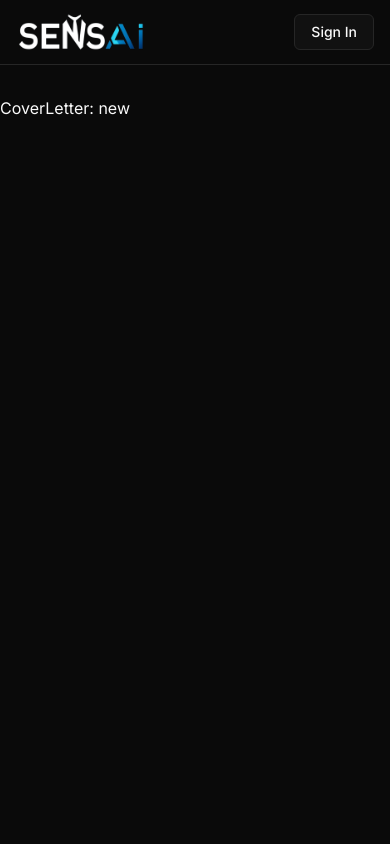
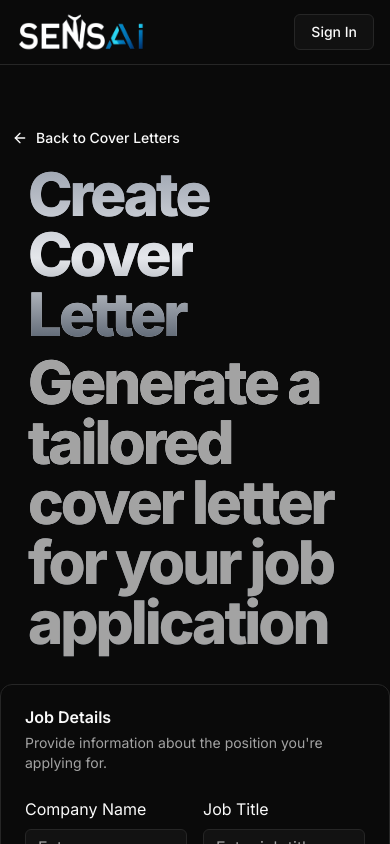
Before and after one commit to Dipin003/AI_SaaS, a Next.js app: page /ai-cover-letter/new in a window 390 px wide. Shown: the top 844 px of the page. Built offline with nearby package versions, Linux system fonts and the light colour scheme; no server answers.

Commit message:
add new cover letter page and list page with responsive UI

```diff
--- a/app/(main)/ai-cover-letter/[id]/page.jsx
+++ b/app/(main)/ai-cover-letter/[id]/page.jsx
@@ -1,11 +1,29 @@
-import React from 'react'
+import Link from "next/link";
+import { ArrowLeft } from "lucide-react";
+import { Button } from "@/components/ui/button";
+import { getCoverLetter } from "@/actions/cover-letter";
+import CoverLetterPreview from "../_components/cover-letter-preview";
 
-const CoverLetter = async ({ params }) => {
-    const id = await params.id;
+export default async function EditCoverLetterPage({ params }) {
+  const { id } = await params;
+  const coverLetter = await getCoverLetter(id);
 
-    return (
-        <div>CoverLetter: {id}</div>
-    )
+  return (
+    <div className="container mx-auto py-6">
+      <div className="flex flex-col space-y-2">
+        <Link href="/ai-cover-letter">
+          <Button variant="link" className="gap-2 pl-0">
+            <ArrowLeft className="h-4 w-4" />
+            Back to Cover Letters
+          </Button>
+        </Link>
+
+        <h1 className="text-6xl font-bold gradient-title mb-6">
+          {coverLetter?.jobTitle} at {coverLetter?.companyName}
+        </h1>
+      </div>
+
+      <CoverLetterPreview content={coverLetter?.content} />
+    </div>
+  );
 }
-
-export default CoverLetter
--- /dev/null
+++ b/app/(main)/ai-cover-letter/_components/cover-letter-list.jsx
@@ -0,0 +1,9 @@
+import React from 'react'
+
+const CoverLetterList = () => {
+  return (
+    <div>CoverLetterList</div>
+  )
+}
+
+export default CoverLetterList
--- /dev/null
+++ b/app/(main)/ai-cover-letter/_components/cover-letter-preview.jsx
@@ -0,0 +1,9 @@
+import React from 'react'
+
+const CoverLetterPreview = () => {
+  return (
+    <div>CoverLetterPreview</div>
+  )
+}
+
+export default CoverLetterPreview
--- /dev/null
+++ b/app/(main)/ai-cover-letter/new/page.jsx
@@ -0,0 +1,35 @@
+import { Button } from "@/components/ui/button"
+import { ArrowLeft } from "lucide-react"
+import Link from "next/link"
+import CoverLetterGenerator from "../_components/cover-letter-generator"
+
+
+const NewCoverLetterPage = () => {
+    return (
+        <div className="container mx-auto py-6">
+            <div className="flex flex-col space-y-2">
+                <Link href="/ai-cover-letter">
+                    <Button variant="link" className="gap-2 pl-0">
+                        <ArrowLeft className="size-4" />
+                        Back to Cover Letters
+                    </Button>
+                </Link>
+
+                <div className="pb-6 px-7">
+                    <div className="text-6xl font-bold gradient-title">
+                        <h1 className="text-6xl font-bold gradient-title">
+                            Create Cover Letter
+                        </h1>
+                        <p className="text-muted-foreground ">
+                            Generate a tailored cover letter for your job application
+                        </p>
+                    </div>
+                </div>
+            </div>
+
+            <CoverLetterGenerator />
+        </div>
+    )
+}
+
+export default NewCoverLetterPage
--- a/app/(main)/ai-cover-letter/page.jsx
+++ b/app/(main)/ai-cover-letter/page.jsx
@@ -1,11 +1,28 @@
-import React from 'react'
-import CoverLetterGenerator from './_components/cover-letter-generator'
+import { Button } from "@/components/ui/button"
+import { Plus } from "lucide-react"
+import Link from "next/link"
+import CoverLetterList from "./_components/cover-letter-list"
+
 
 const AiCoverLetterPage = () => {
   return (
-    <>
-      <CoverLetterGenerator />
-    </>
+    <div>
+      <div className="flex flex-col md:flex-row gap-2 items-center justify-between mb-5 px-5">
+
+        <h1 className="font-bold gradient-title text-4xl  md:text-6xl">
+          My Cover Letters
+        </h1>
+
+        <Link href="/ai-cover-letter/new">
+          <Button className="text-base mid:text-lg px-4 mid:px-5 py-2 mid:py-3">
+            <Plus className="size-5 mid:size-6" />
+            Create New
+          </Button>
+        </Link>
+      </div>
+
+      <CoverLetterList />
+    </div>
   )
 }
 
--- a/tailwind.config.js
+++ b/tailwind.config.js
@@ -5,6 +5,15 @@ module.exports = {
     "./app/**/*.{js,ts,jsx,tsx,mdx}",
     "./components/**/*.{js,ts,jsx,tsx,mdx}",
   ],
+
+  theme: {
+    extend: {
+      screens: {
+        'mid': { 'min': '400px', 'max': '770px' },
+      }
+    },
+  },
+
   theme: {
     extend: {
       colors: {
```
Also changed, not shown: lib/checkUser.js (line endings or trailing spaces).
